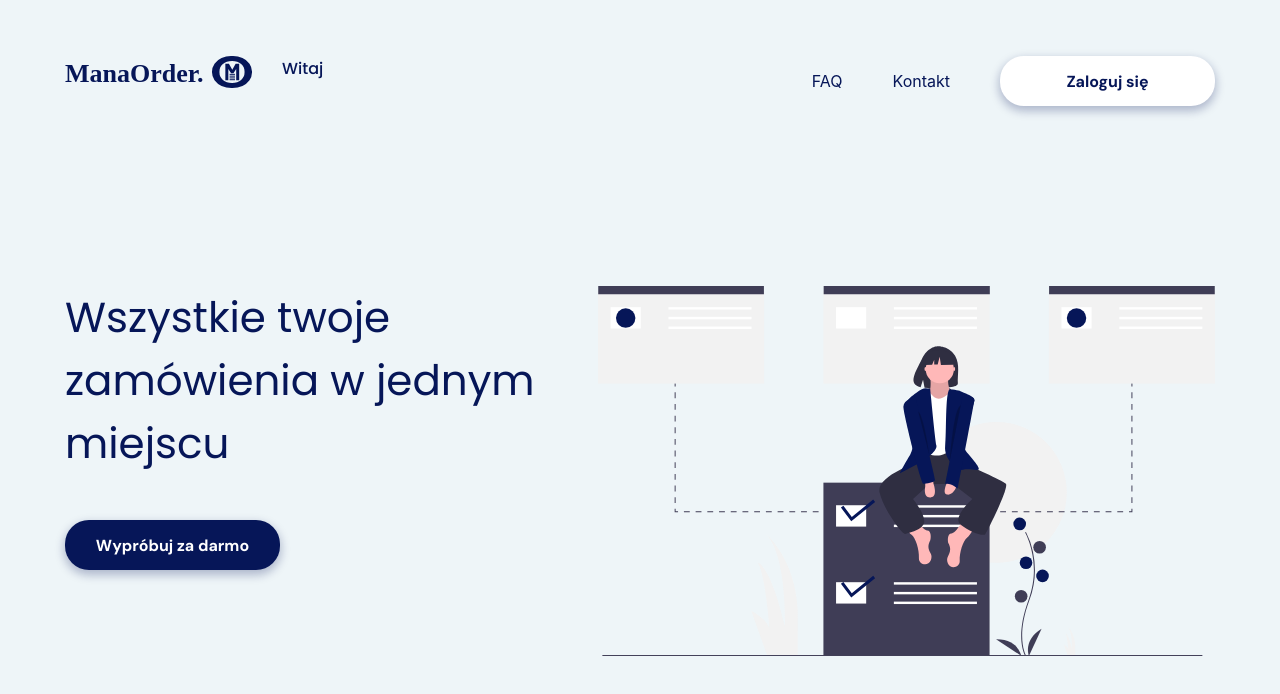
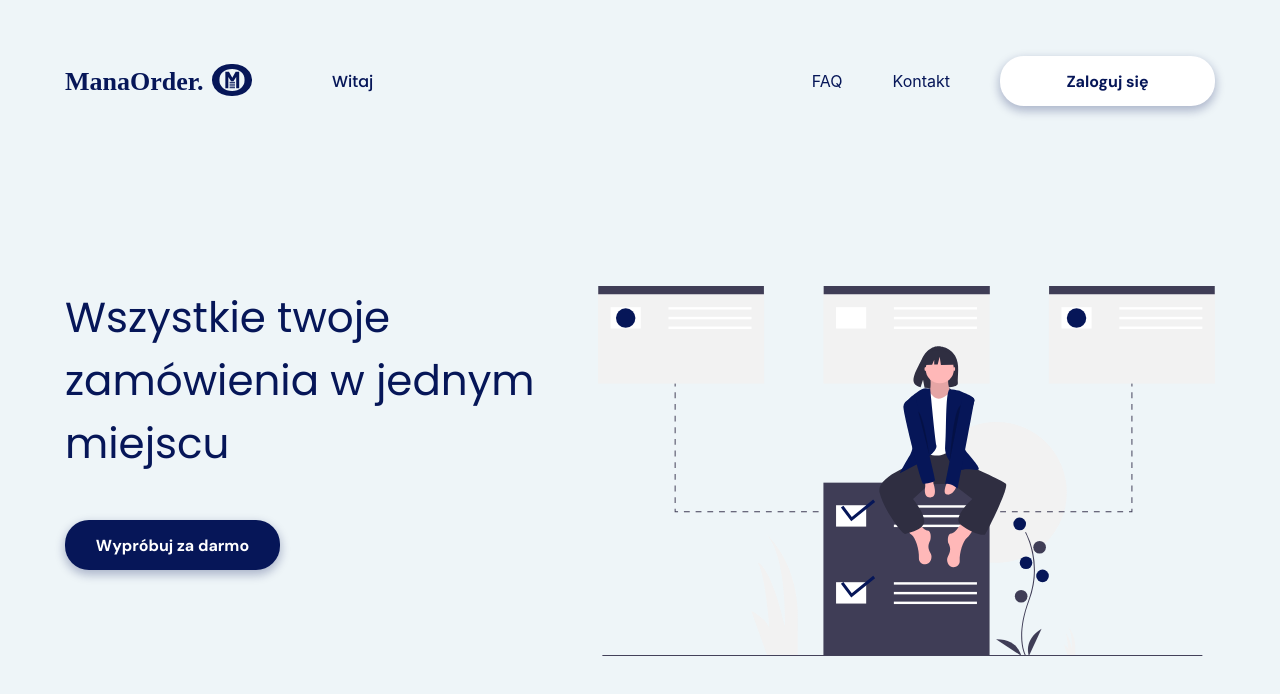
Before and after one commit to KamilBorowski1995/ManaOrder, a React (Create React App) app: page / in a window 1280 px wide. Shown: the top 694 px of the page. Built offline with nearby package versions, Linux system fonts and the light colour scheme.

Commit message:
fix bugs

```diff
--- a/src/App.js
+++ b/src/App.js
@@ -25,9 +25,7 @@ const Wrapper = styled.div`
 
 function App() {
   return (
-    // Poprawić routingi aby przy wejściu na zakzaną stronę nie tylko renderowało stronę główną ale takze zmieniało adress w przeglądarce. Może redirect?
     // Dodać chat wewnętrzny dla pracowników
-    // Poprawić nawigacnę główną. Klikalne całe
 
     <BrowserRouter>
       <Wrapper>
--- a/src/AuthComponent/auth.js
+++ b/src/AuthComponent/auth.js
@@ -12,6 +12,7 @@ const Auth = {
   logout(cb) {
     Auth.authenticated = false;
     sessionStorage.clear("auth-token");
+    sessionStorage.clear("user");
     cb();
   },
 
--- a/src/components/molecules/OrderList/OrderList.js
+++ b/src/components/molecules/OrderList/OrderList.js
@@ -73,7 +73,7 @@ const OrderList = ({
           {code} {city}
         </StyledText>
       )}
-      {type === "user" && <StyledText>{fixPassword(password)}</StyledText>}
+      {/* {type === "user" && <StyledText>{fixPassword(password)}</StyledText>} */}
       {type === "user" && <StyledText>{role}</StyledText>}
       {type === "consumer" && (
         <StyledText>
@@ -98,7 +98,7 @@ const OrderList = ({
           {status}
         </StyledText>
       )}
-      <ButtonSquare type="edit">Eytuj</ButtonSquare>
+      <ButtonSquare type="edit">Edytuj</ButtonSquare>
     </Wrapper>
   );
 };
--- a/src/components/organism/Form/Form.js
+++ b/src/components/organism/Form/Form.js
@@ -27,12 +27,11 @@ const Form = () => {
         params: { login, password },
       })
       .then(function (response) {
-        console.log(response);
-        console.log(response.headers);
         Auth.login(() => history.push("/"), response.data);
       })
       .catch(function (error) {
-        setError(error.response.data);
+        console.log(error);
+
         // console.log(response);
       })
       .then(function (e) {
--- a/src/components/organism/NavBar/NavBar.js
+++ b/src/components/organism/NavBar/NavBar.js
@@ -14,6 +14,7 @@ const NavBarWrapper = styled.div`
   display: grid;
   grid-template-columns: max-content 4fr 1fr;
   margin-bottom: 20px;
+  align-items: center;
 `;
 const NavWrapper = styled.nav`
   display: flex;
@@ -22,7 +23,8 @@ const NavWrapper = styled.nav`
 `;
 
 const StyledUserName = styled.div`
-  margin-left: 30px;
+  padding-left: 80px;
+  padding-right: 20px;
 `;
 
 const StyledLink = styled(Link)`
@@ -72,7 +74,6 @@ const NavBar = () => {
 
       {userName !== "" && (
         <StyledUserName>
-          {" "}
           <Paragraph>Witaj {userName}</Paragraph>
         </StyledUserName>
       )}
```
Also changed, not shown: 1 other file (tests, documents, lock files or other folders).
